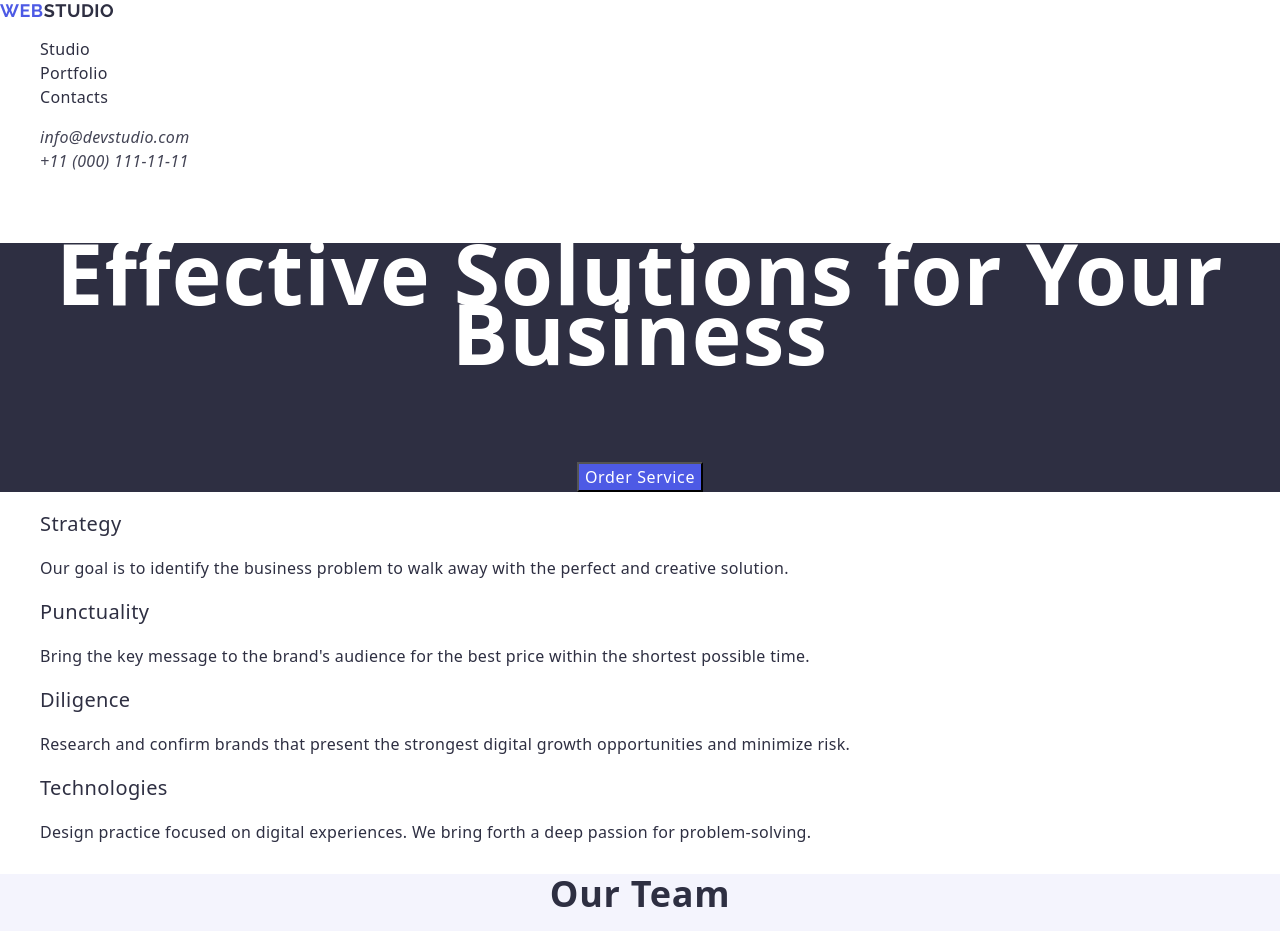
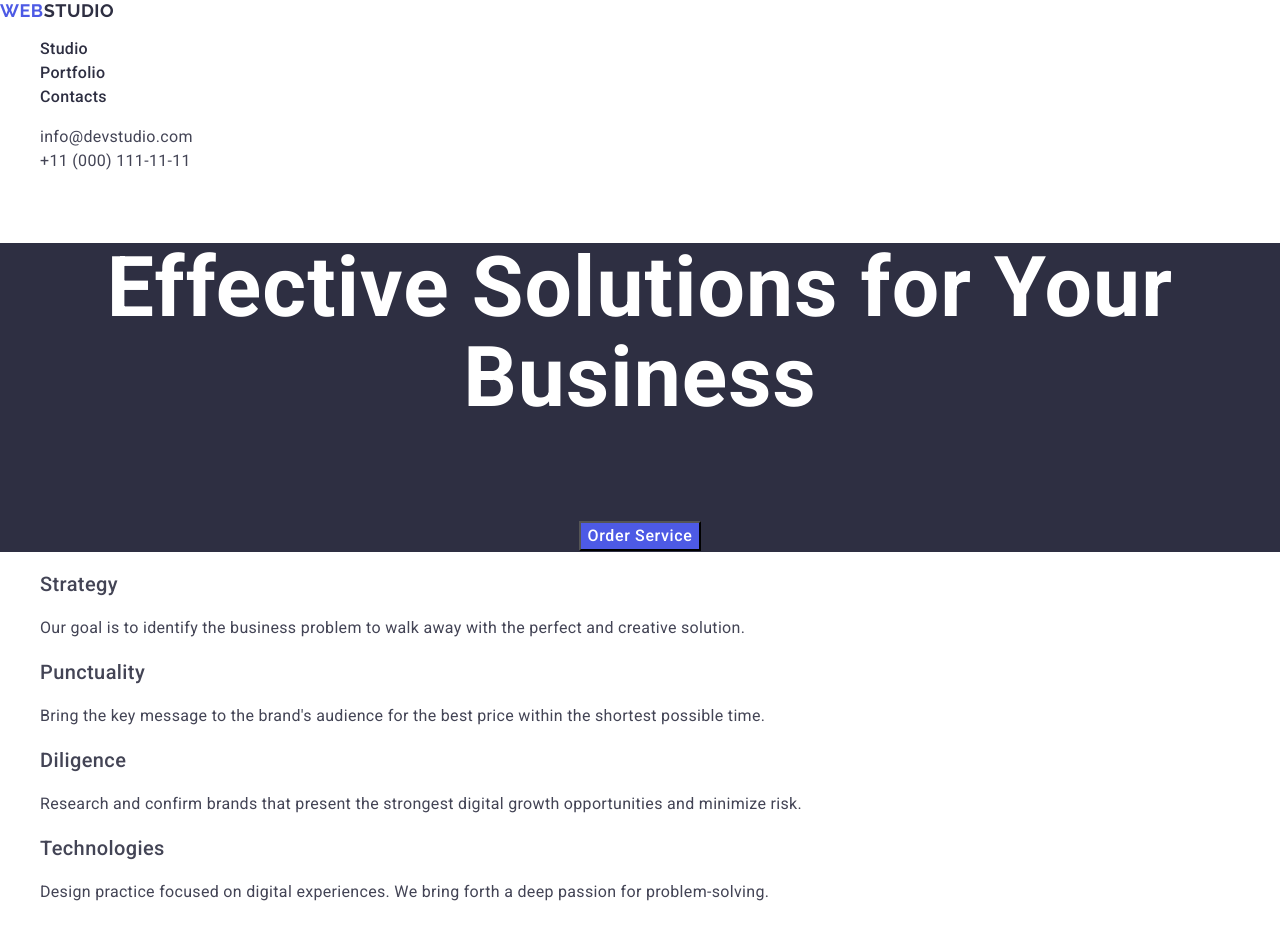
Before and after one commit to AnastasiaKomisar/goit-markup-hw-02, a plain HTML site: page index.html in a window 1280 px wide. Shown: the top 931 px of the page. Drawn offline with nearby package versions, Linux system fonts and the light colour scheme.

Commit message:
Fixed CSS

```diff
--- a/css/style.css
+++ b/css/style.css
@@ -1,6 +1,6 @@
-body{
-    font-family: 'Roboto', sans-serif;
-    color: #2E2F42;
+body {
+    font-family: "Roboto", sans-serif;
+    color: #434455;
     background-color: #ffffff;
 }
 
@@ -13,10 +13,10 @@ li {
 }
 
 .logo {
-    font-family: 'Raleway', sans-serif;
+    font-family: "Raleway", sans-serif;
     font-weight: 700;
     font-size: 18px;
-    line-height: 117%;
+    line-height: 1.17;
     letter-spacing: 0.03em;
     color: #4D5AE5;
     text-transform: uppercase;
@@ -29,9 +29,9 @@ li {
 .menu-list-points {
     font-weight: 500;
     font-size: 16px;
-    line-height: 150%;
+    line-height: 1.5;
     letter-spacing: 0.02em;
-    color: inherit;
+    color: #2e2f42;
 }
 
 .menu-list-points:hover, .menu-list-points:focus {
@@ -41,39 +41,40 @@ li {
 .contacts {
     font-weight: 400;
     font-size: 16px;
-    line-height: 150%;
+    line-height: 1.5;
     letter-spacing: 0.02em;
+    font-style: normal;
     color: #434455;
 }
 
 .hero-image {
     font-weight: 700;
     font-size: 56px;
-    line-height: 107%;
+    line-height: 1.07;
     letter-spacing: 0.02em;
     text-align: center;
     background-color: #2E2F42;
     color: #ffffff;
 }
 
-.order {
+.order-service {
     font-weight: 500;
     font-size: 16px;
-    line-height: 150%;
+    line-height: 1.5;
     letter-spacing: 0.04em;
     background-color: #4D5AE5;
     color: #ffffff;
     cursor: pointer;
 }
 
-.order:hover, .order:focus {
+.order-service:hover, .order-service:focus {
     background-color: #404BBF;
 }
 
 .section-name {
     font-weight: 700;
     font-size: 36px;
-    line-height: 111%;
+    line-height: 1.11;
     letter-spacing: 0.02em;
     text-align: center;
 }
@@ -81,14 +82,14 @@ li {
 .advantages-name {
     font-weight: 500;
     font-size: 20px;
-    line-height: 120%;
+    line-height: 1.2;
     letter-spacing: 0.02em;
 }
 
 .advantages-text {
     font-weight: 400;
     font-size: 16px;
-    line-height: 150%;
+    line-height: 1.5;
     letter-spacing: 0.02em;
 }
 
@@ -99,7 +100,7 @@ li {
 .person-name {
     font-weight: 500;
     font-size: 20px;
-    line-height: 120%;
+    line-height: 1.2;
     letter-spacing: 0.02em;
     text-align: center;
 }
@@ -107,7 +108,7 @@ li {
 .position {
     font-weight: 400;
     font-size: 16px;
-    line-height: 150%;
+    line-height: 1.5;
     letter-spacing: 0.02em;
     text-align: center;
     color: #434455;
@@ -116,14 +117,14 @@ li {
 .portfolio-name {
     font-weight: 500;
     font-size: 20px;
-    line-height: 120%;
+    line-height: 1.2;
     letter-spacing: 0.02em;
 }
 
 .portfolio-text {
     font-weight: 400;
     font-size: 16px;
-    line-height: 150%;
+    line-height: 1.5;
     letter-spacing: 0.02em;
     color: #434455;
 }
--- a/index.html
+++ b/index.html
@@ -3,12 +3,12 @@
 <head>
     <meta charset="UTF-8">
     <meta name="viewport" content="width=device-width, initial-scale=1.0">
-    <link rel="stylesheet" href="/css/style.css">
+    <title>WebStudio</title>
+    <link rel="stylesheet" href="https://cdnjs.cloudflare.com/ajax/libs/modern-normalize/3.0.1/modern-normalize.min.css">
     <link rel="preconnect" href="https://fonts.googleapis.com">
     <link rel="preconnect" href="https://fonts.gstatic.com" crossorigin>
-    <link rel="stylesheet" href="https://cdnjs.cloudflare.com/ajax/libs/modern-normalize/3.0.1/modern-normalize.min.css">
     <link href="https://fonts.googleapis.com/css2?family=Raleway:ital,wght@0,100..900;1,100..900&family=Roboto:ital,wght@0,100;0,300;0,400;0,500;0,700;0,900;1,100;1,300;1,400;1,500;1,700;1,900&display=swap" rel="stylesheet">
-    <title>WebStudio</title>
+    <link rel="stylesheet" href="/css/style.css">
 </head>
 <body>
     <header>
@@ -41,7 +41,7 @@
     <main>
             <section class="hero-image">
                 <h1>Effective Solutions for Your Business</h1>
-                <button class="order" type="button">Order Service</button>
+                <button class="order-service" type="button">Order Service</button>
             </section>
 
             <section class="advantages">
```
